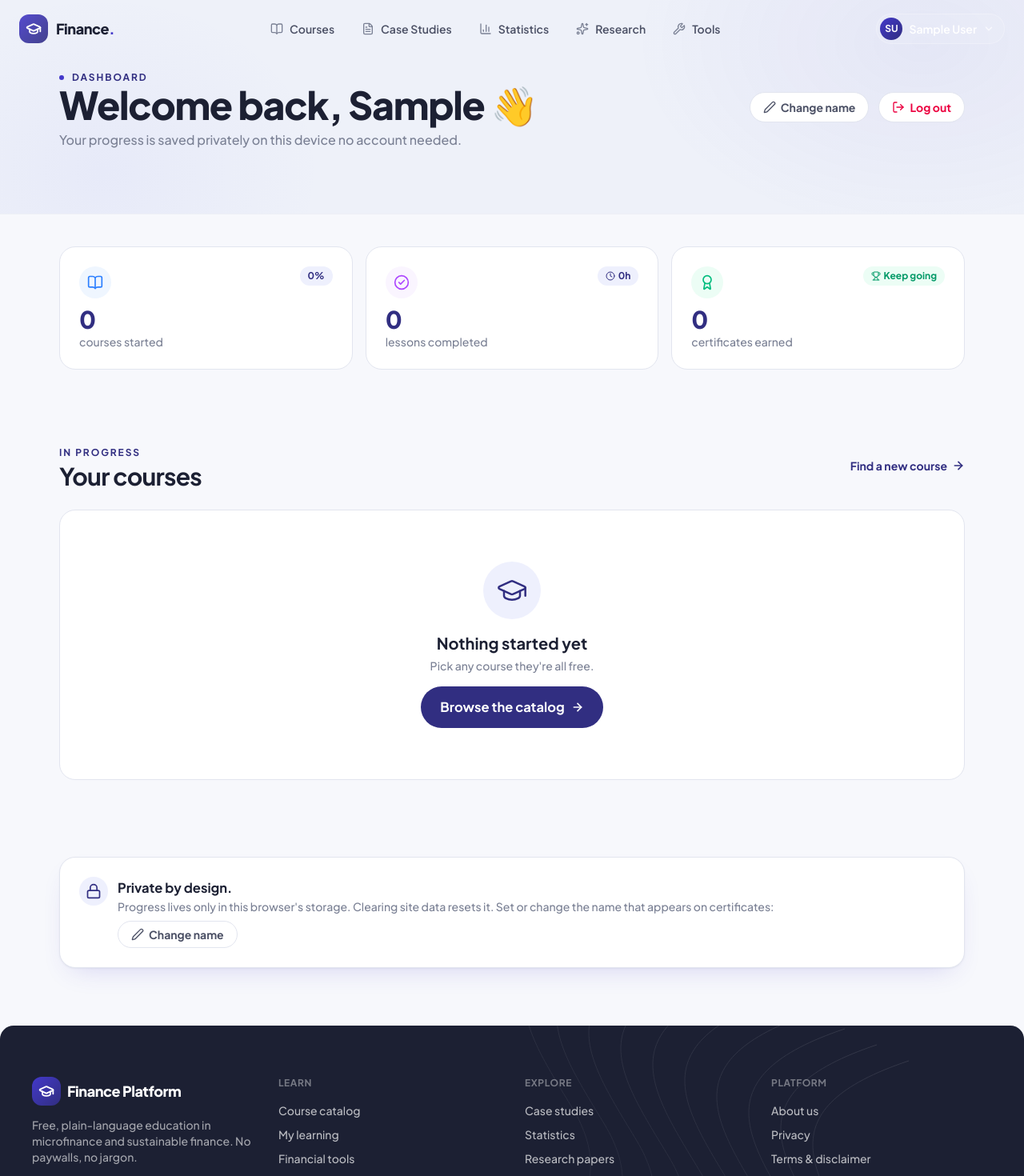
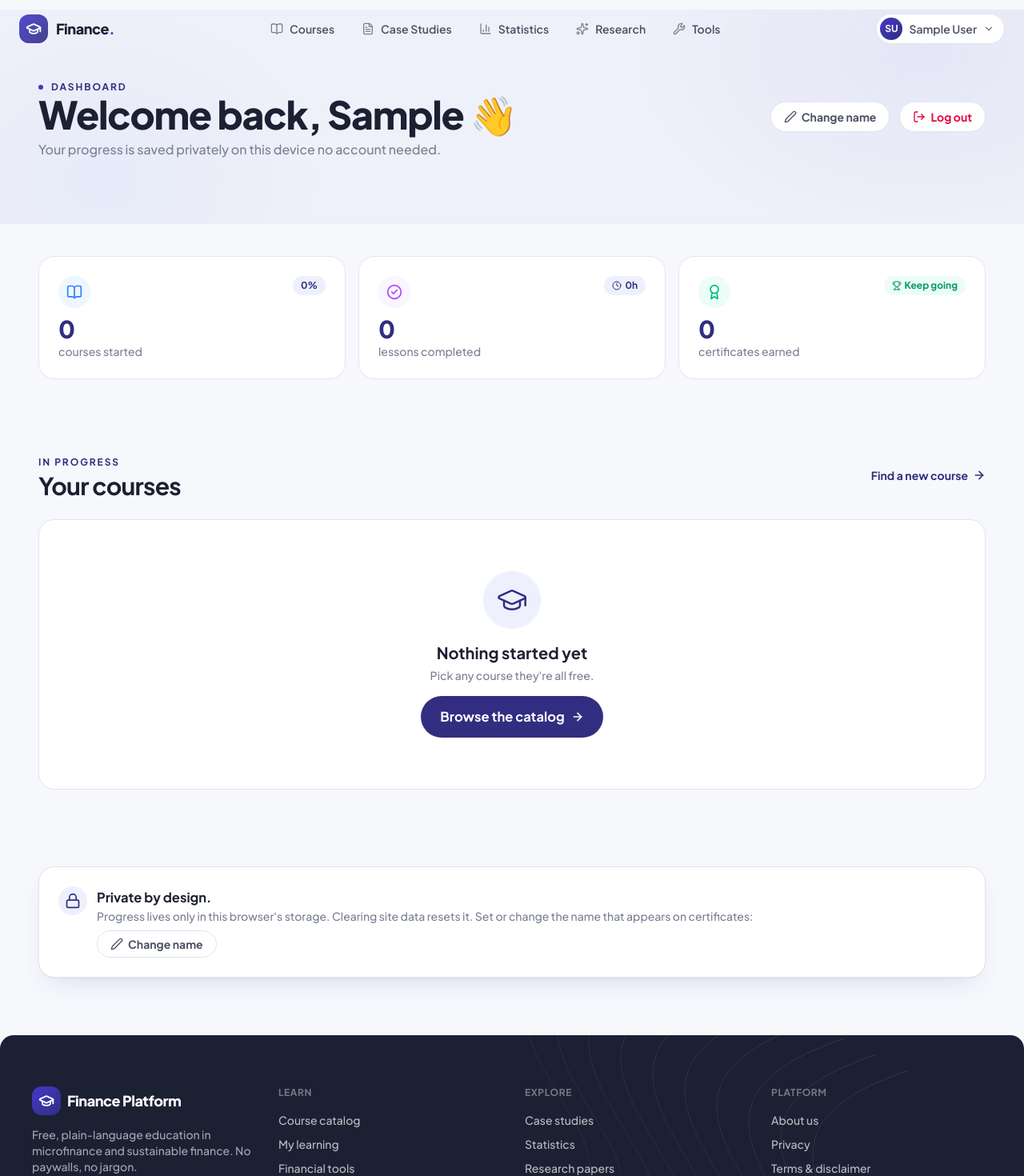
Before and after one commit to subhansarwar/financial-learning, a Next.js app in the folder frontend/: page /dashboard in a window 1280 px wide. Shown: the top 1470 px of the page at 80% size. Built offline with nearby package versions, Linux system fonts and the light colour scheme; sample sign-in values are in the browser's storage.

Commit message:
complete all screens and dashboard layout properly and make 4k resposnive it

```diff
--- a/frontend/app/case-studies/page.js
+++ b/frontend/app/case-studies/page.js
@@ -35,7 +35,7 @@ export default async function CaseStudiesPage() {
                             "radial-gradient(600px 400px at 90% 20%, rgba(67,56,202,.06), transparent 60%), radial-gradient(500px 400px at 10% 80%, rgba(99,102,241,.05), transparent 55%)",
                     }}
                 />
-                <div className="relative mx-auto max-w-[1180px] px-4 sm:px-6">
+                <div className="relative mx-6 px-4 sm:px-6">
                     <div className="max-w-[48rem]">
                         <span className="inline-flex items-center gap-2.5 text-xs font-bold uppercase tracking-[0.16em] text-brand-deep">
                             <span className="h-1.5 w-1.5 rounded-full bg-brand" />
@@ -54,7 +54,7 @@ export default async function CaseStudiesPage() {
 
             {/* ========== CASES SECTION ========== */}
             <section className="py-14 sm:py-[78px]">
-                <div className="mx-auto max-w-[1180px] px-4 sm:px-6">
+                <div className="mx-6 px-4 sm:px-6">
                     <CaseStudiesClient cases={cases} />
                 </div>
             </section>
--- a/frontend/app/components/Header.js
+++ b/frontend/app/components/Header.js
@@ -180,10 +180,10 @@ export default function Header() {
                                         className={`flex items-center gap-2 rounded-full border py-1 pl-1 pr-3 text-sm font-semibold transition-all ${isAccountOpen
                                             ? scrolled
                                                 ? "border-brand/30 bg-brand-soft text-brand-deep"
-                                                : "border-white/40 bg-white/20 text-white"
+                                                : "border-brand/30 bg-brand-soft text-brand-deep"
                                             : scrolled
                                                 ? "border-line bg-card text-ink-2 hover:border-brand/40 hover:bg-brand-soft/30"
-                                                : "border-white/25 bg-white/10 text-white hover:border-white/40 hover:bg-white/15"
+                                                : "border-line bg-card text-ink-2 hover:border-brand/40 hover:bg-brand-soft/30"
                                             }`}
                                         aria-haspopup="menu"
                                         aria-expanded={isAccountOpen}
@@ -191,13 +191,13 @@ export default function Header() {
                                         <span className="flex h-7 w-7 items-center justify-center rounded-full bg-gradient-to-br from-brand to-brand-deep text-xs font-bold text-white">
                                             {getInitials(userName)}
                                         </span>
-                                        <span className={`max-w-[9ch] truncate ${scrolled ? "text-ink-2" : "text-white"
+                                        <span className={`max-w-[9ch] truncate ${scrolled ? "text-ink-2" : "text-ink-2"
                                             }`}>
                                             {userName}
                                         </span>
                                         <ChevronDown
                                             className={`h-3.5 w-3.5 transition-transform ${isAccountOpen ? "rotate-180" : ""
-                                                } ${scrolled ? "text-muted" : "text-white/70"}`}
+                                                } ${scrolled ? "text-muted" : "text-muted"}`}
                                             strokeWidth={2.5}
                                         />
                                     </button>
--- a/frontend/app/components/catalogComp/CatalogPage.jsx
+++ b/frontend/app/components/catalogComp/CatalogPage.jsx
@@ -12,8 +12,8 @@ export default async function CatalogPage({ searchParams }) {
     };
 
     return (
-        <section className="py-10 sm:py-14 lg:py-16">
-            <div className="mx-auto max-w-[1180px] px-4 sm:px-6">
+        <section className="py-10 min-h-[calc(100vh-160px)] sm:py-14 lg:py-16">
+            <div className="mx-6 py-5 px-4 sm:px-6">
                 <span className="mb-2.5 flex items-center gap-1.5 text-xs font-bold uppercase tracking-[0.16em] text-brand-deep">
                     Course catalog
                 </span>
--- a/frontend/app/components/dashboardComp/DashboardComp.jsx
+++ b/frontend/app/components/dashboardComp/DashboardComp.jsx
@@ -173,9 +173,9 @@ const DashboardComp = () => {
     const { rows, doneCourses, doneLessons, name, certs, byId } = dashboardData;
 
     return (
-        <>
+        <div className="min-h-[calc(100vh-200px)]">
             {/* ========== HERO SECTION ========== */}
-            <section className="relative overflow-hidden border-b border-line-soft bg-cream-2 py-12 sm:py-16 lg:py-20">
+            <section className="relative overflow-hidden border-b border-line-soft mt-3 bg-cream-2 py-12 sm:py-16 lg:py-20">
                 <div
                     className="pointer-events-none absolute inset-0"
                     style={{
@@ -183,7 +183,7 @@ const DashboardComp = () => {
                             "radial-gradient(600px 400px at 90% 20%, rgba(67,56,202,.06), transparent 60%), radial-gradient(500px 400px at 10% 80%, rgba(99,102,241,.05), transparent 55%)",
                     }}
                 />
-                <div className="relative mx-auto max-w-[1180px] px-4 sm:px-6">
+                <div className="relative mx-6 px-4 sm:px-6">
                     <div className="flex flex-col items-start justify-between gap-4 sm:flex-row sm:items-center">
                         <div>
                             <span className="inline-flex items-center gap-2.5 text-xs font-bold uppercase tracking-[0.16em] text-brand-deep">
@@ -219,7 +219,7 @@ const DashboardComp = () => {
 
             {/* ========== STATS CARDS ========== */}
             <section className="py-8 sm:py-10">
-                <div className="mx-auto max-w-[1180px] px-4 sm:px-6">
+                <div className="mx-6 px-4 sm:px-6">
                     <div className="grid grid-cols-1 gap-4 sm:grid-cols-3">
                         <div className="group rounded-xl2 border border-line bg-card p-6 transition-all duration-300 hover:-translate-y-1 hover:border-brand/30 hover:shadow-card-lg">
                             <div className="flex items-start justify-between">
@@ -285,7 +285,7 @@ const DashboardComp = () => {
 
             {/* ========== COURSES SECTION ========== */}
             <section className="py-8 sm:py-12">
-                <div className="mx-auto max-w-[1180px] px-4 sm:px-6">
+                <div className="mx-6 px-4 sm:px-6">
                     <div className="mb-6 flex flex-col items-start justify-between gap-4 sm:flex-row sm:items-center">
                         <div>
                             <span className="text-xs font-bold uppercase tracking-[0.16em] text-brand-deep">
@@ -398,7 +398,7 @@ const DashboardComp = () => {
             {/* ========== CERTIFICATES SECTION ========== */}
             {certs.length > 0 && (
                 <section className="py-8 sm:py-12">
-                    <div className="mx-auto max-w-[1180px] px-4 sm:px-6">
+                    <div className="mx-6 px-4 sm:px-6">
                         <div className="mb-6">
                             <span className="text-xs font-bold uppercase tracking-[0.16em] text-brand-deep">
                                 Earned
@@ -453,7 +453,7 @@ const DashboardComp = () => {
 
             {/* ========== PRIVACY NOTICE ========== */}
             <section className="py-8 sm:py-12">
-                <div className="mx-auto max-w-[1180px] px-4 sm:px-6">
+                <div className="mx-6 px-4 sm:px-6">
                     <div className="rounded-xl2 border border-line bg-card p-5 shadow-card sm:p-6">
                         <div className="flex items-start gap-3">
                             <div className="rounded-full bg-brand-soft p-2">
@@ -556,7 +556,7 @@ const DashboardComp = () => {
                     </div>
                 </div>
             )}
-        </>
+        </div>
     );
 };
 
--- a/frontend/app/components/statisticsComp/StatisticsComp.jsx
+++ b/frontend/app/components/statisticsComp/StatisticsComp.jsx
@@ -182,7 +182,7 @@ const StatisticsComp = () => {
                             "radial-gradient(600px 400px at 10% 20%, rgba(67,56,202,.06), transparent 60%), radial-gradient(500px 400px at 90% 80%, rgba(99,102,241,.05), transparent 55%)",
                     }}
                 />
-                <div className="relative mx-auto max-w-[1180px] px-4 sm:px-6">
+                <div className="relative mx-6 px-4 sm:px-6">
                     <div className="max-w-[48rem]">
                         <span className="inline-flex items-center gap-2.5 text-xs font-bold uppercase tracking-[0.16em] text-brand-deep">
                             <span className="h-1.5 w-1.5 rounded-full bg-brand" />
@@ -201,7 +201,7 @@ const StatisticsComp = () => {
 
             {/* ========== STATISTICS SECTION ========== */}
             <section className="py-14 sm:py-[78px]">
-                <div className="mx-auto max-w-[1180px] px-4 sm:px-6">
+                <div className="mx-6 px-4 sm:px-6">
                     {/* ========== FACT CARDS ========== */}
                     <div className="mb-12 grid grid-cols-1 gap-4 sm:grid-cols-2 lg:grid-cols-4">
                         {data?.facts?.map((fact, i) => {
--- a/frontend/app/components/toolComp/ToolComp.jsx
+++ b/frontend/app/components/toolComp/ToolComp.jsx
@@ -46,7 +46,7 @@ export default function ToolComp() {
                             "radial-gradient(600px 400px at 80% 20%, rgba(67,56,202,.06), transparent 60%), radial-gradient(500px 400px at 20% 80%, rgba(99,102,241,.05), transparent 55%)",
                     }}
                 />
-                <div className="relative mx-auto max-w-[1180px] px-4 sm:px-6">
+                <div className="relative  mx-6 px-4 sm:px-6">
                     <div className="max-w-[48rem]">
                         <span className="inline-flex items-center gap-2.5 text-xs font-bold uppercase tracking-[0.16em] text-brand-deep">
                             <Calculator className="h-3.5 w-3.5" strokeWidth={2.5} />
@@ -65,7 +65,7 @@ export default function ToolComp() {
 
             {/* Tools Section */}
             <section className="py-14 sm:py-[78px]">
-                <div className="mx-auto max-w-[1180px] px-4 sm:px-6">
+                <div className="mx-6 px-4 sm:px-6">
                     <ToolTabs tools={TOOLS} activeTool={activeTool} onToolChange={setActiveTool} />
 
                     {activeTool === "budget" && <BudgetTool />}
--- a/frontend/app/course/[slug]/page.js
+++ b/frontend/app/course/[slug]/page.js
@@ -77,7 +77,7 @@ export default async function CoursePage({ params }) {
                 style={{ background: `hsl(${topic.hue || 160} 70% 94%)` }}
             >
                 <div className="absolute inset-0 opacity-10" style={{ backgroundImage: `radial-gradient(circle at 20% 50%, hsl(${topic.hue || 160} 55% 42%) 0%, transparent 50%)` }} />
-                <div className="relative mx-auto max-w-[1180px] px-4 sm:px-6">
+                <div className="relative mx-6 px-4 sm:px-6">
                     {/* Breadcrumbs */}
                     <nav className="mb-4 flex flex-wrap items-center gap-1 text-sm font-medium text-ink-2">
                         <a href="/catalog" className="hover:text-brand-deep">Catalog</a>
@@ -158,7 +158,7 @@ export default async function CoursePage({ params }) {
 
             {/* Course Content */}
             <section className="py-12 sm:py-16">
-                <div className="mx-auto max-w-[1180px] px-4 sm:px-6">
+                <div className="mx-6 px-4 sm:px-6">
                     <div className="grid grid-cols-1 gap-8 lg:grid-cols-3 lg:gap-10">
                         {/* Main Content */}
                         <div className="lg:col-span-2">
--- a/frontend/app/lesson/[slug]/page.js
+++ b/frontend/app/lesson/[slug]/page.js
@@ -85,8 +85,8 @@ export default async function LessonPage({ params, searchParams }) {
     const isLocked = courseData.gated && moduleIndex > 0;
 
     return (
-        <section className="min-h-[calc(100vh-160px)] bg-cream py-6 sm:py-8 lg:py-10">
-            <div className="mx-auto max-w-[1180px] px-4 sm:px-6">
+        <section className="min-h-[calc(100vh-160px)] bg-cream my-12 mb-0 sm:py-8 lg:py-10">
+            <div className="mx-6 px-4 sm:px-6">
                 <div className="grid grid-cols-1 gap-6 lg:grid-cols-4 lg:gap-8">
                     {/* TOC - Desktop */}
                     <aside className="hidden lg:block lg:col-span-1">
--- a/frontend/app/research/page.js
+++ b/frontend/app/research/page.js
@@ -11,8 +11,8 @@ export default function ResearchPage() {
 
 
     return (
-        <section className="py-14 sm:py-[78px]">
-            <div className="mx-auto max-w-[1180px] px-4 sm:px-6">
+        <section className="py-14 min-h-[calc(100vh-160px)] sm:py-[78px]">
+            <div className="mx-6 px-4 sm:px-6">
                 <ResearchComp />
             </div>
         </section>
--- a/frontend/app/tools/page.js
+++ b/frontend/app/tools/page.js
@@ -11,6 +11,8 @@ export default function ToolsPage() {
 
 
     return (
-        <ToolComp />
+        <div className="min-h-[calc(100vh-160px)]">
+            <ToolComp />
+        </div>
     );
 }
```
Also changed, not shown: frontend/app/components/adminPanelComp/AdminDashboard.jsx (+3 -4 lines).
